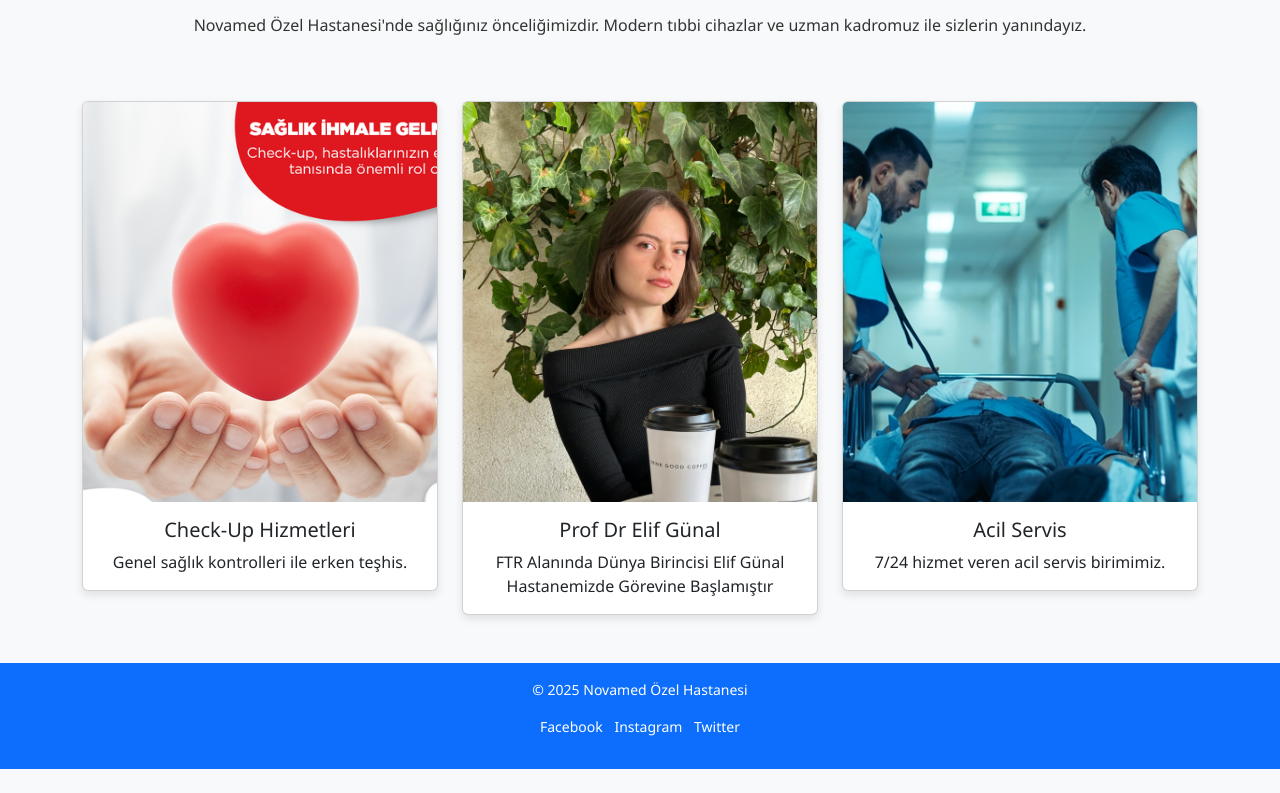
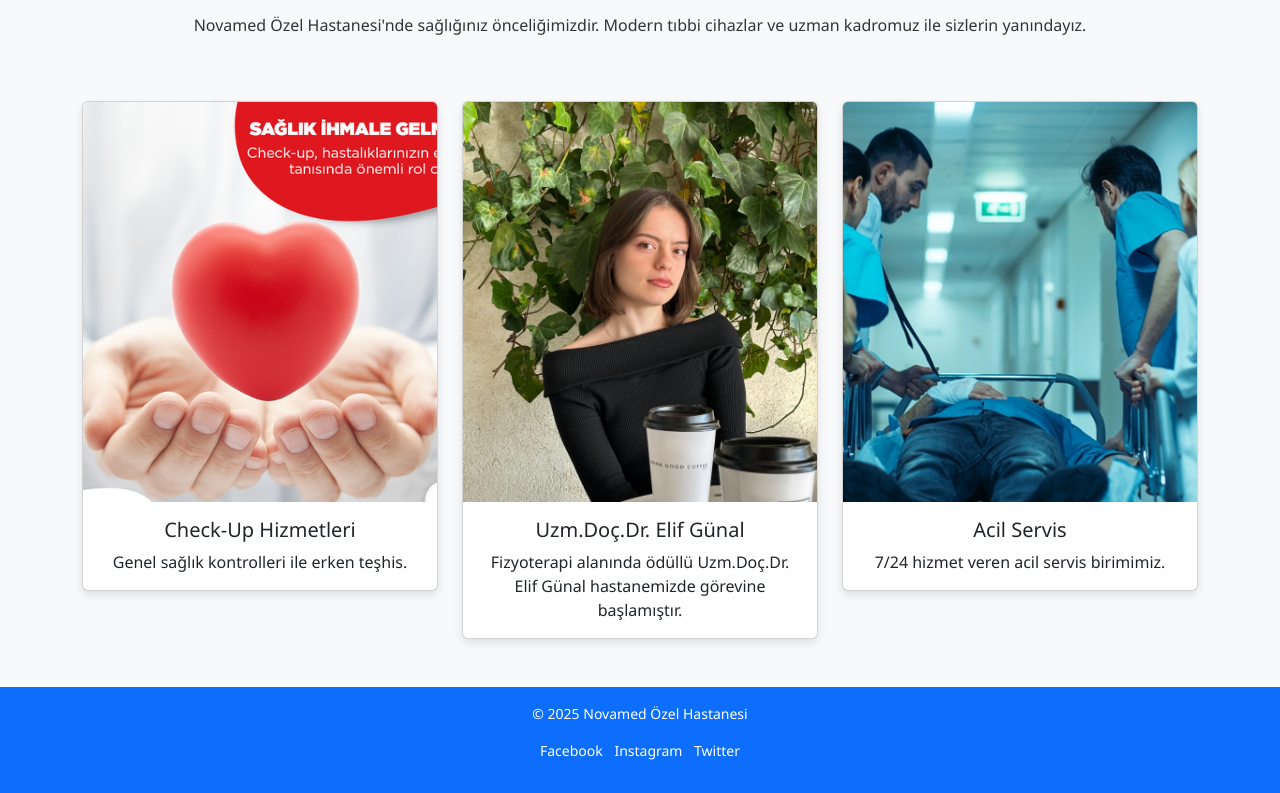
Before and after one commit to YusufCanTurhan/Bootstrap-Projesi, a plain HTML site: page index.html in a window 1280 px wide. Shown: the part 747-1540 px from the top of the page. Before the commit the page ends 1516 px from the top, so only its background shows below. Drawn offline with nearby package versions, Linux system fonts and the light colour scheme.

Commit message:
index.html

```diff
--- a/index.html
+++ b/index.html
@@ -87,8 +87,8 @@
       <div class="card">
         <img src="img/ftr.jpg" class="card-img-top" style="height:400px; object-fit:cover;" alt="...">
         <div class="card-body">
-          <h5 class="card-title">Prof Dr Elif Günal</h5>
-          <p class="card-text">FTR Alanında Dünya Birincisi Elif Günal Hastanemizde Görevine Başlamıştır</p>
+          <h5 class="card-title">Uzm.Doç.Dr. Elif Günal</h5>
+          <p class="card-text">Fizyoterapi alanında ödüllü Uzm.Doç.Dr. Elif Günal hastanemizde görevine başlamıştır.</p>
         </div>
       </div>
     </div>
```
